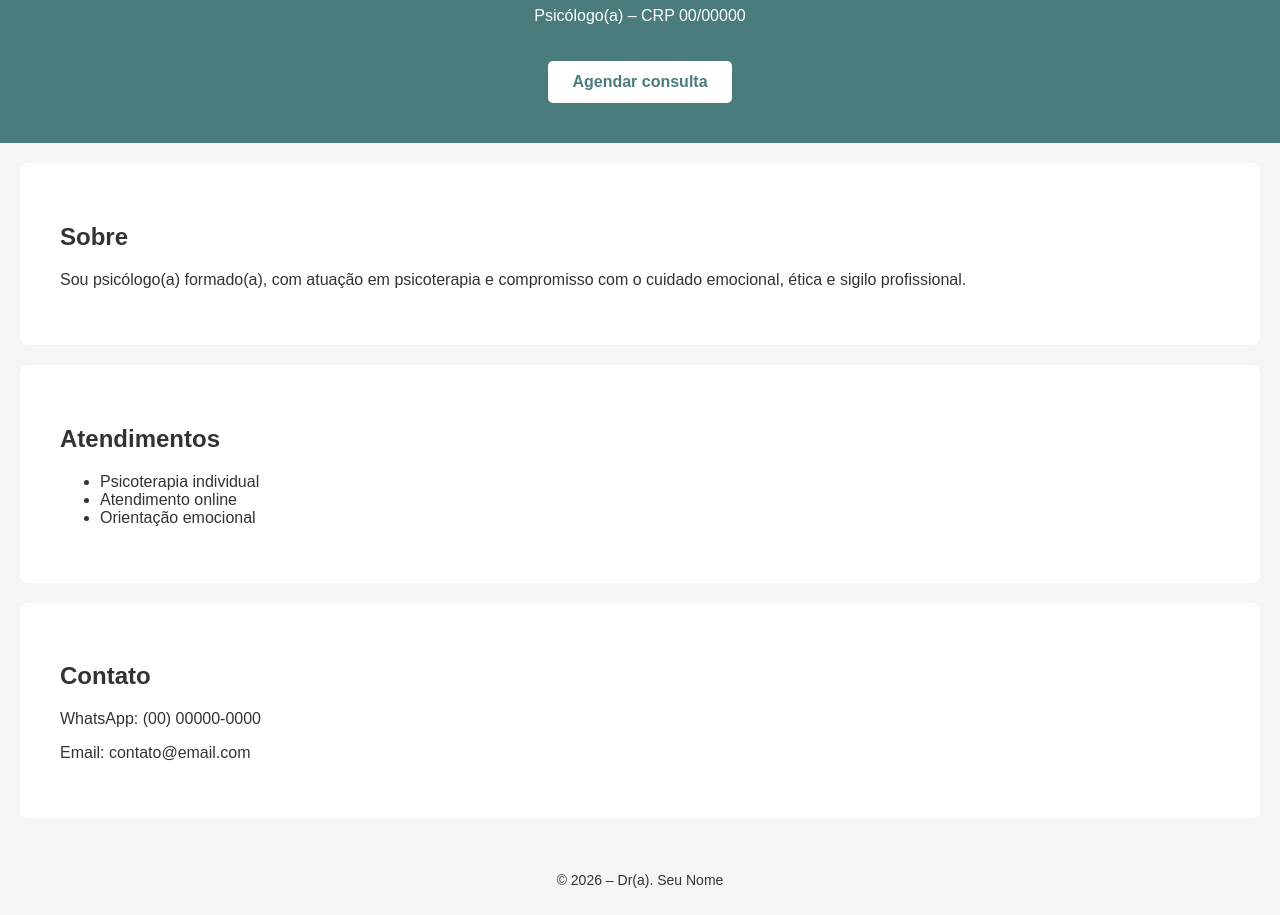
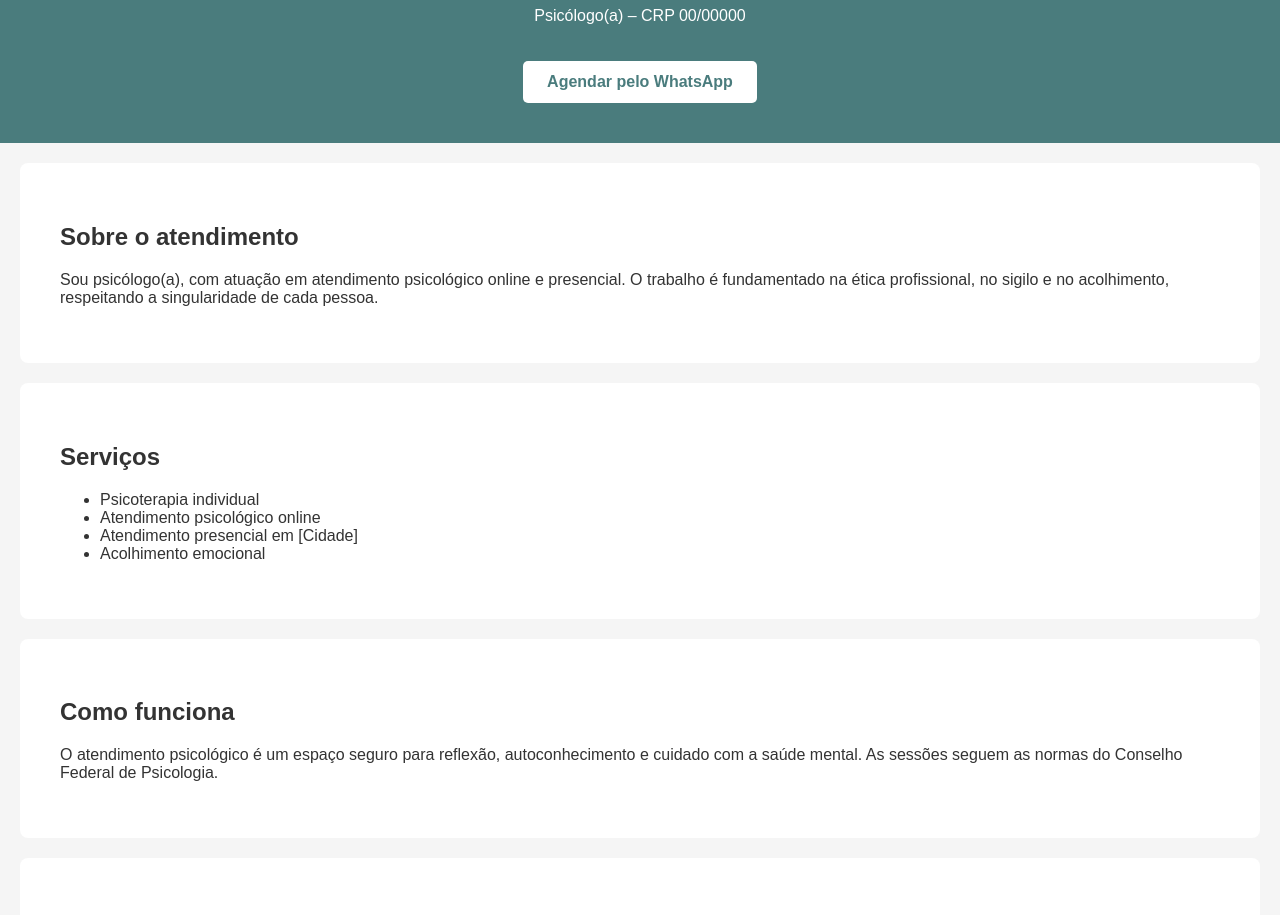
Before and after one commit to 16nailliwpsi-dot/Psic-logoWillian.github.io-, a plain HTML site: page index.html in a window 1280 px wide. Shown: the part 113-1028 px from the top of the page. Drawn offline with Linux system fonts and the light colour scheme.

Commit message:
Update index.html

```diff
--- a/index.html
+++ b/index.html
@@ -2,41 +2,56 @@
 <html lang="pt-br">
 <head>
   <meta charset="UTF-8">
-  <title>Psicólogo(a) – Atendimento Online e Presencial</title>
-  <meta name="description" content="Atendimento psicológico online e presencial. Psicoterapia com ética, sigilo e acolhimento.">
+  <title>Psicólogo(a) em [Cidade] | Atendimento Online e Presencial</title>
+  <meta name="description" content="Psicólogo(a) em [Cidade]. Atendimento psicológico online e presencial com ética, sigilo e acolhimento. Agende sua consulta.">
   <meta name="viewport" content="width=device-width, initial-scale=1.0">
   <link rel="stylesheet" href="style.css">
 </head>
 <body>
 
 <header>
-  <h1>Dr(a). Seu Nome</h1>
+  <h1>Dr(a). Seu Nome Completo</h1>
   <p>Psicólogo(a) – CRP 00/00000</p>
-  <a href="#contato" class="botao">Agendar consulta</a>
+  <a href="https://wa.me/55SEUNUMERO" class="botao" target="_blank">Agendar pelo WhatsApp</a>
 </header>
 
 <section>
-  <h2>Sobre</h2>
-  <p>Sou psicólogo(a) formado(a), com atuação em psicoterapia e compromisso com o cuidado emocional, ética e sigilo profissional.</p>
+  <h2>Sobre o atendimento</h2>
+  <p>
+    Sou psicólogo(a), com atuação em atendimento psicológico online e presencial.
+    O trabalho é fundamentado na ética profissional, no sigilo e no acolhimento,
+    respeitando a singularidade de cada pessoa.
+  </p>
 </section>
 
 <section>
-  <h2>Atendimentos</h2>
+  <h2>Serviços</h2>
   <ul>
     <li>Psicoterapia individual</li>
-    <li>Atendimento online</li>
-    <li>Orientação emocional</li>
+    <li>Atendimento psicológico online</li>
+    <li>Atendimento presencial em [Cidade]</li>
+    <li>Acolhimento emocional</li>
   </ul>
+</section>
+
+<section>
+  <h2>Como funciona</h2>
+  <p>
+    O atendimento psicológico é um espaço seguro para reflexão, autoconhecimento
+    e cuidado com a saúde mental. As sessões seguem as normas do Conselho Federal
+    de Psicologia.
+  </p>
 </section>
 
 <section id="contato">
   <h2>Contato</h2>
-  <p>WhatsApp: (00) 00000-0000</p>
+  <p>WhatsApp: <a href="https://wa.me/55SEUNUMERO" target="_blank">(00) 00000-0000</a></p>
   <p>Email: contato@email.com</p>
 </section>
 
 <footer>
-  <p>© 2026 – Dr(a). Seu Nome</p>
+  <p>© 2026 – Dr(a). Seu Nome Completo | CRP 00/00000</p>
+  <p><a href="politica-de-privacidade.html">Política de Privacidade</a></p>
 </footer>
 
 </body>
```
